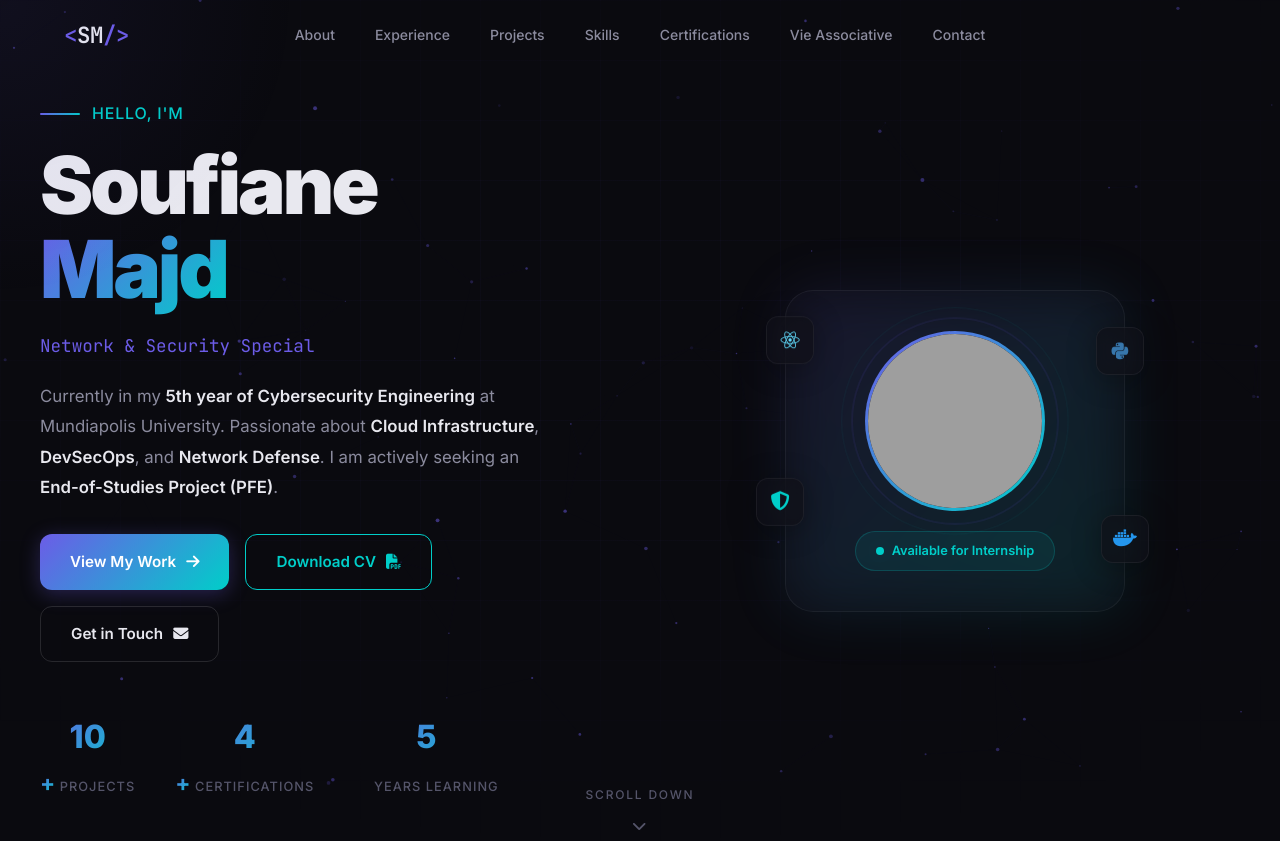
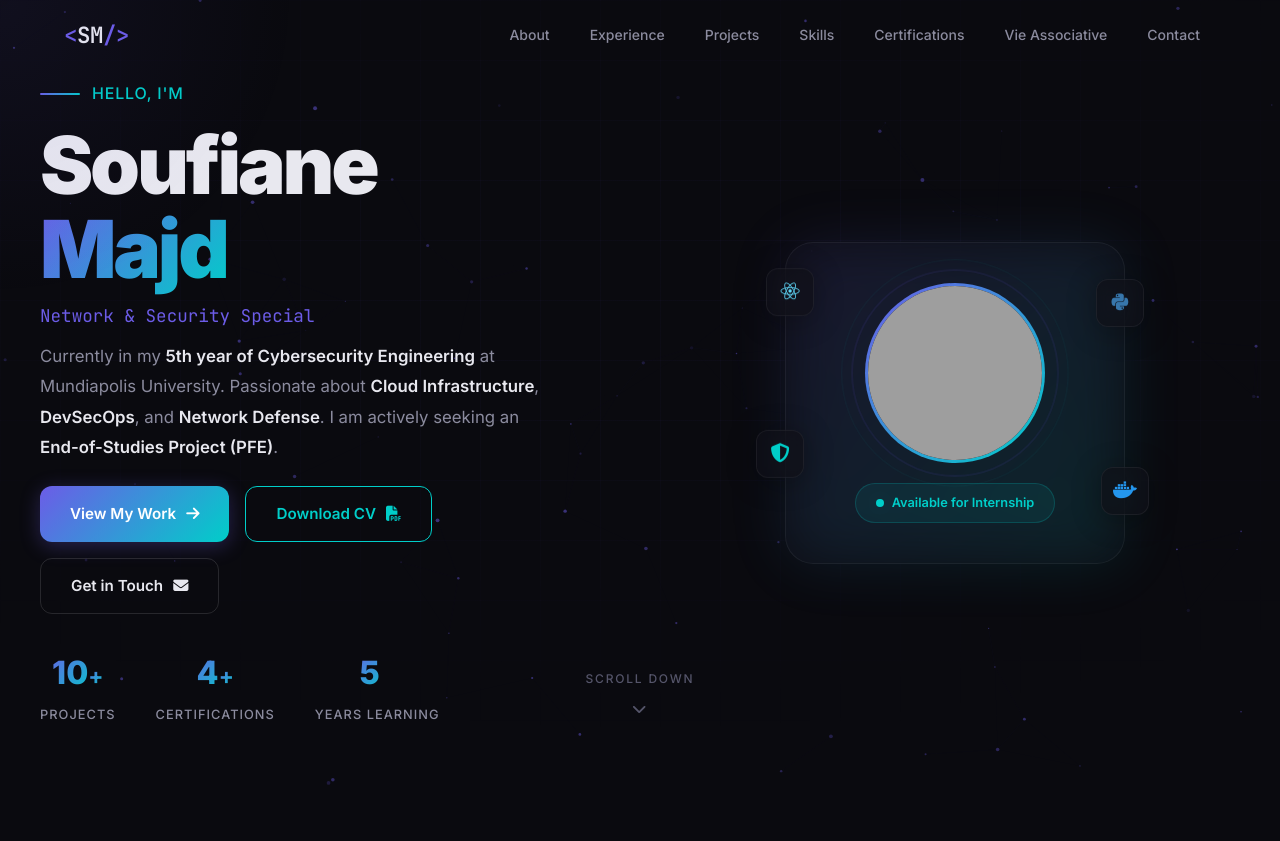
Before and after one commit to SoufianeMajd/Portfolio, a website: page public/index.html in a window 1280 px wide. Shown: the top 841 px of the page. Drawn offline with Linux system fonts and the light colour scheme; grey boxes are pictures that could not be loaded.

Commit message:
UI fixes for hero section and navigation

```diff
--- a/public/style.css
+++ b/public/style.css
@@ -176,9 +176,7 @@
     display: flex;
     list-style: none;
     gap: 8px;
-    position: absolute;
-    left: 50%;
-    transform: translateX(-50%);
+    margin-left: auto;
 }
 
 .nav-link {
@@ -294,13 +292,13 @@
 
 /* ---------- Hero Section ---------- */
 .hero {
-    min-height: 100vh;
+    min-height: 90vh;
     display: flex;
     flex-direction: column;
     justify-content: center;
     align-items: center;
     position: relative;
-    padding: 100px 24px 60px;
+    padding: 80px 24px 20px;
     overflow: hidden;
 }
 
@@ -352,11 +350,11 @@
     font-weight: 900;
     line-height: 1.05;
     letter-spacing: -0.04em;
-    margin-bottom: 20px;
+    margin-bottom: 10px;
 }
 
 .hero-title {
-    margin-bottom: 20px;
+    margin-bottom: 10px;
 }
 
 .typing-wrapper {
@@ -384,7 +382,7 @@
     font-size: 1.05rem;
     color: var(--text-secondary);
     max-width: 520px;
-    margin-bottom: 32px;
+    margin-bottom: 24px;
     line-height: 1.8;
 }
 
@@ -398,7 +396,7 @@
     display: flex;
     gap: 16px;
     flex-wrap: wrap;
-    margin-bottom: 48px;
+    margin-bottom: 32px;
 }
 
 .btn {
@@ -463,7 +461,7 @@
 }
 
 .stat-number {
-    display: block;
+    display: inline-block;
     font-size: 2rem;
     font-weight: 800;
     background: var(--gradient-primary);
@@ -482,11 +480,13 @@
 }
 
 .stat-label {
+    display: block;
     font-size: 0.8rem;
-    color: var(--text-muted);
+    color: var(--text-secondary);
     text-transform: uppercase;
     letter-spacing: 0.08em;
     font-weight: 500;
+    margin-top: 4px;
 }
 
 /* Profile Card */
```
